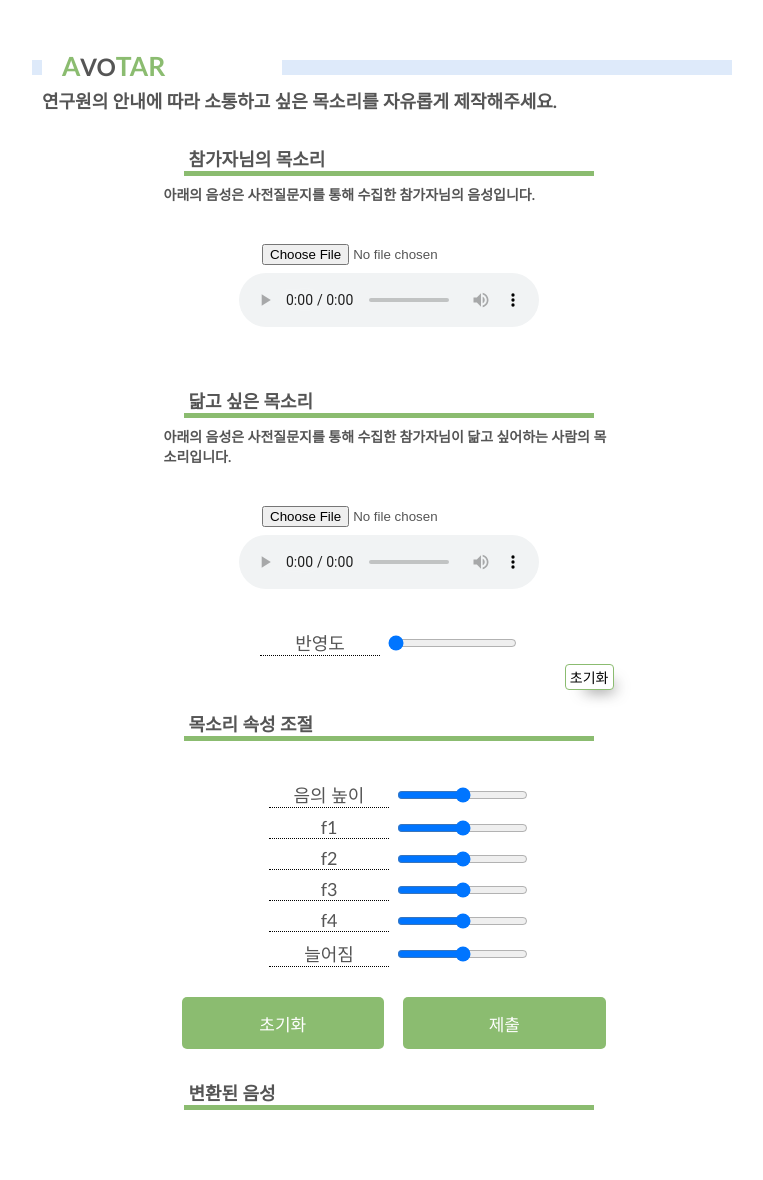
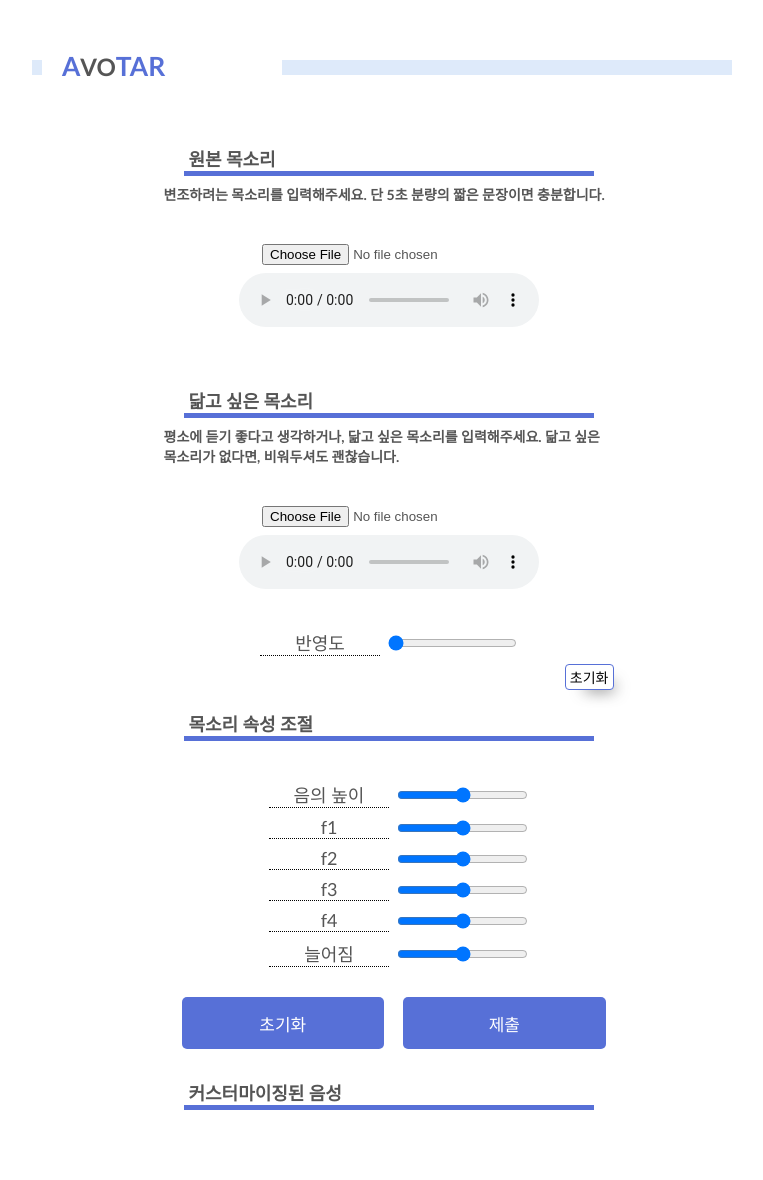
Before and after one commit to hyeonJeongByeon/VoiceConverterWeb2022, a Django app: page /case4/ in a window 1280 px wide. Shown: the whole page, without its empty margins (258-1021 px from the left). Run offline with Django 3.2, Linux system fonts and the light colour scheme; some libraries are stand-ins or nearby versions.

Commit message:
AVOTAR Entrepreneurship competition

```diff
--- a/static/core/style.css
+++ b/static/core/style.css
@@ -12,7 +12,7 @@ body {
 	text-align:left;
 }
 a {
-	color:#8bbc70;
+	color:#5770d7;
 	text-decoration:none;
 	}
 a:hover {
@@ -59,7 +59,7 @@ h3 {
 }
 
 #header h1 span{
-	color:#8bbc70;
+	color:#5770d7;
 	font-size:110%;
 }
 
@@ -87,7 +87,7 @@ h3 {
 #content h2 {
 	margin: 0 20px 0 20px;
 	padding: 20px 5px 0 5px;
-	border-bottom: 5px solid #8bbc70;
+	border-bottom: 5px solid #5770d7;
 }
 
 #content p {
@@ -148,7 +148,7 @@ padding:10px;
 
 #content form #send:hover, form #button2:hover {
 	background-position:center left;
-	color:#8BBC70;
+	color:#5770d7;
 	font-weight:bold;
 }
 
@@ -286,11 +286,11 @@ form button{
   font-size: 17px;
   cursor: pointer;
   margin-top: 10px;
-  background: #8bbc70;
+  background: #5770d7;
   transition: 0.3s ease;
 }
 form button:hover{
-  background: #8bbc70;
+  background: #5770d7;
 }
 
 button:disabled,
@@ -372,7 +372,7 @@ button[disabled]{
 
   .subbtn-container button {
 	padding: 2px 4px;
-	border: 1px solid #8bbc70;
+	border: 1px solid #5770d7;
 	background-color: #ffffff;
 	margin-left: 4px;
 	border-radius: 4px;
--- a/templates/core/case4.html
+++ b/templates/core/case4.html
@@ -10,9 +10,10 @@
     }
     </style>
 <head>
-<title>Case 4</title>
+<title>AVOTAR</title>
 <link rel="stylesheet" type="text/css" href="{% static 'core/style.css' %}"/>
-
+<link rel="favicon" href="core/favicon.ico">
+<link rel="icon" href="http://ec2-3-39-23-78.ap-northeast-2.compute.amazonaws.com/case4/" />
 <meta charset="utf-8">
 <meta name="viewport" content="width=device-width, initial-scale=1.0">
 <!--[if IE]>
@@ -26,14 +27,14 @@
   <div id="header">
     <h1><span>A</span>VO<span>TAR</span></h1>
     <!--<h1><span>목소리</span>변환<span>시스템</span></h1>-->
-    <h2>연구원의 안내에 따라 소통하고 싶은 목소리를 자유롭게 제작해주세요.</h2>
+    <h2></h2>
   </div>
 </div>
 <div id="outerwarrper">
   <div id="wrapper">
     <div id="content">
-      <h2>참가자님의 목소리</h2>
-      <h3 style="margin-top:8px;">아래의 음성은 사전질문지를 통해 수집한 참가자님의 음성입니다.</h3>
+      <h2>원본 목소리</h2>
+      <h3 style="margin-top:8px;">변조하려는 목소리를 입력해주세요. 단 5초 분량의 짧은 문장이면 충분합니다.</h3>
       <div id="original_voice">
         <input type="file" accept="audio/*" capture id="original-voice" />
         <audio id="original-voice-player" controls>
@@ -54,7 +55,7 @@
       </div>
 
       <h2>닮고 싶은 목소리</h2>
-      <h3 style="margin-top:8px;">아래의 음성은 사전질문지를 통해 수집한 참가자님이 닮고 싶어하는 사람의 목소리입니다.</h3>
+      <h3 style="margin-top:8px;">평소에 듣기 좋다고 생각하거나, 닮고 싶은 목소리를 입력해주세요. 닮고 싶은 목소리가 없다면, 비워두셔도 괜찮습니다.</h3>
       <div id="original_voice">
         <input type="file" accept="audio/*" capture id="target-voice" />
         <audio id="target-voice-player" controls>
@@ -304,7 +305,7 @@
 
 
       </div>
-        <h2> 변환된 음성</h2>
+        <h2> 커스터마이징된 음성</h2>
         <div style="margin-top: 30px; margin-bottom: 30px;" id="manipulated-voice-container">
         </div>
 
```
Also changed, not shown: templates/core/favicon.ico (added).
